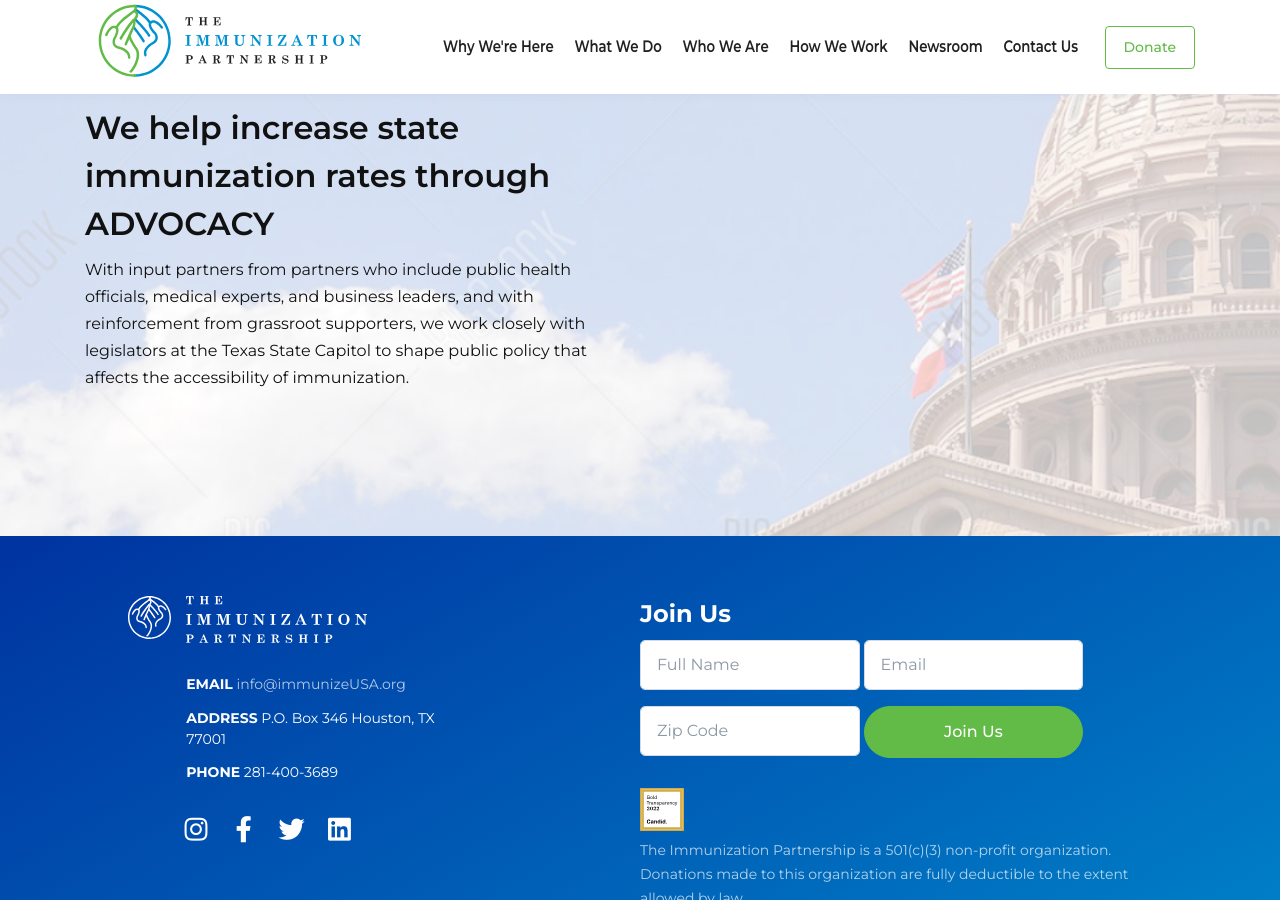
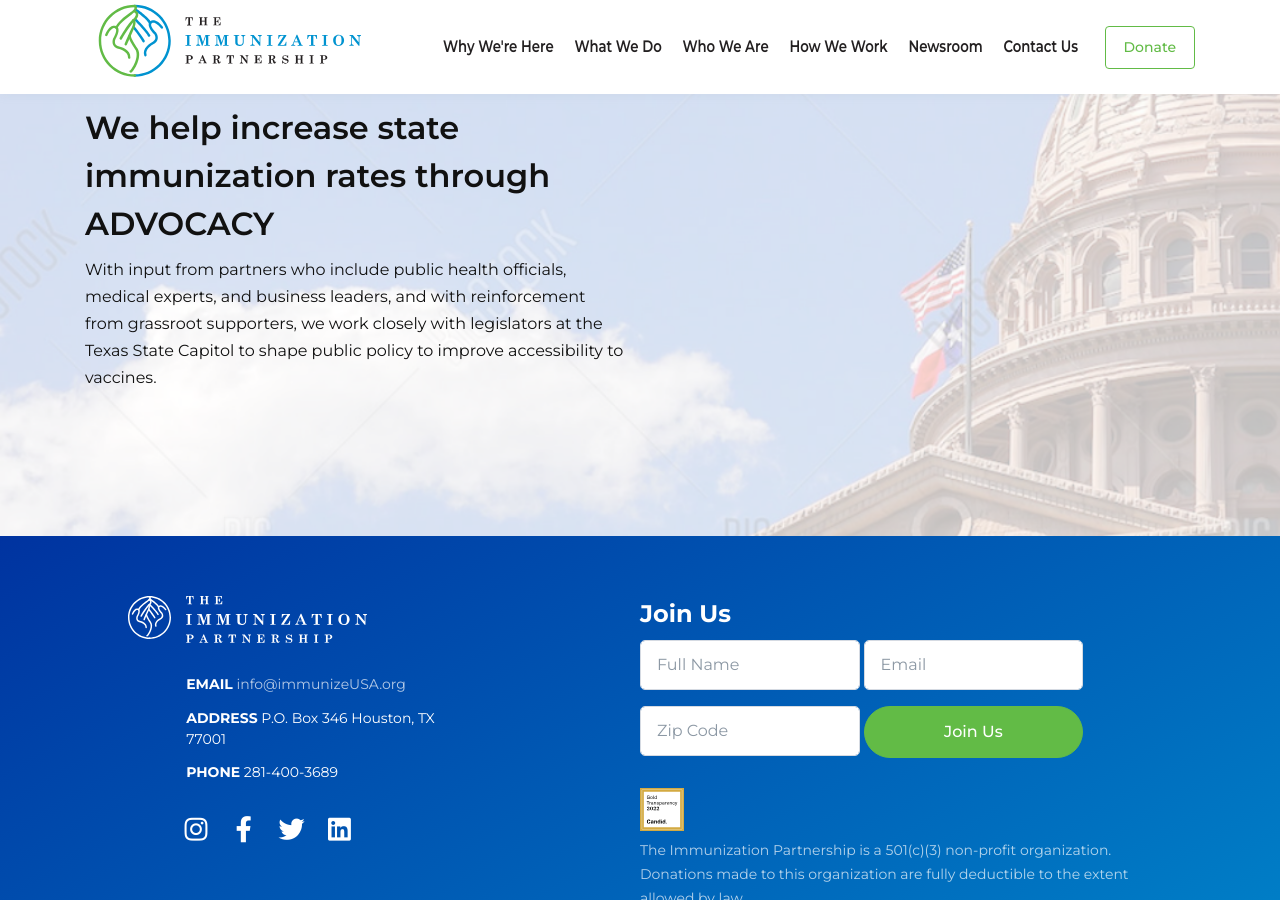
Before and after one commit to aitshuber/immunizecc, a Jekyll site: the page built from what.html, in a window 1280 px wide and 900 px high, scrolled down 2203 px. Built offline with Jekyll 4.4.1, drawn with Linux system fonts in a browser that asks for light colours; some web fonts are replaced; a script that is not in the unit is left out; comment, search, counter and statistics services are not loaded.

Commit message:
Updated 'what.html' via CloudCannon

```diff
--- a/what.html
+++ b/what.html
@@ -64,7 +64,7 @@
 	   <div class="row space-2">
 		 <div class="col-12 col-md-7 col-lg-6 editable">
 		   <h3 class="h2"><strong>We help increase state immunization rates through ADVOCACY</strong></h3>
-		   <p>With input partners from partners who include public health officials, medical experts, and business leaders, and with reinforcement from grassroot supporters, we work closely with legislators at the Texas State Capitol to shape public policy that affects the accessibility of immunization.</p>
+		   <p>With input from partners who include public health officials, medical experts, and business leaders, and with reinforcement from grassroot supporters, we work closely with legislators at the Texas State Capitol to shape public policy to improve accessibility to vaccines.</p>
 		 </div>
 		 <!-- End Col -->
 	   </div>
```
